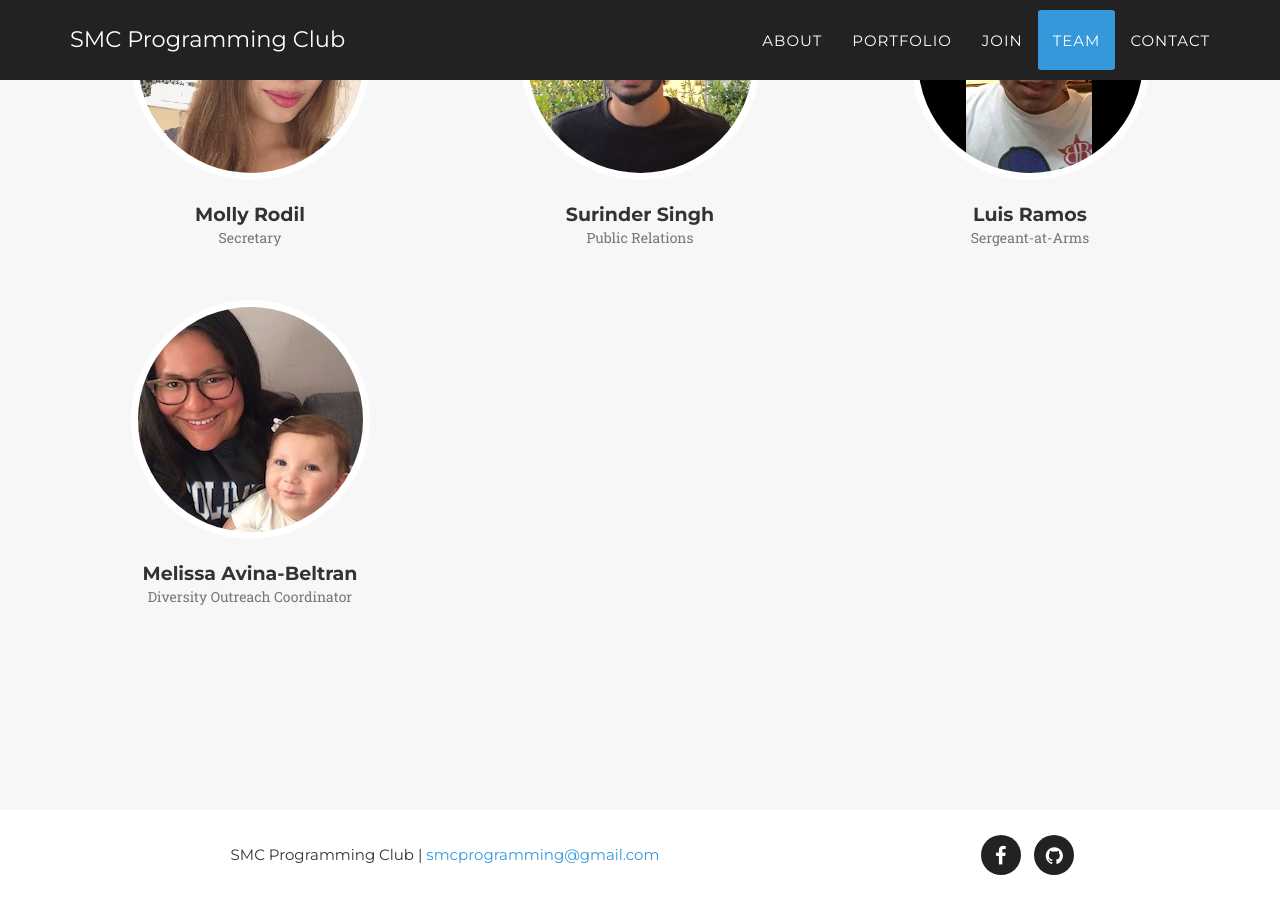
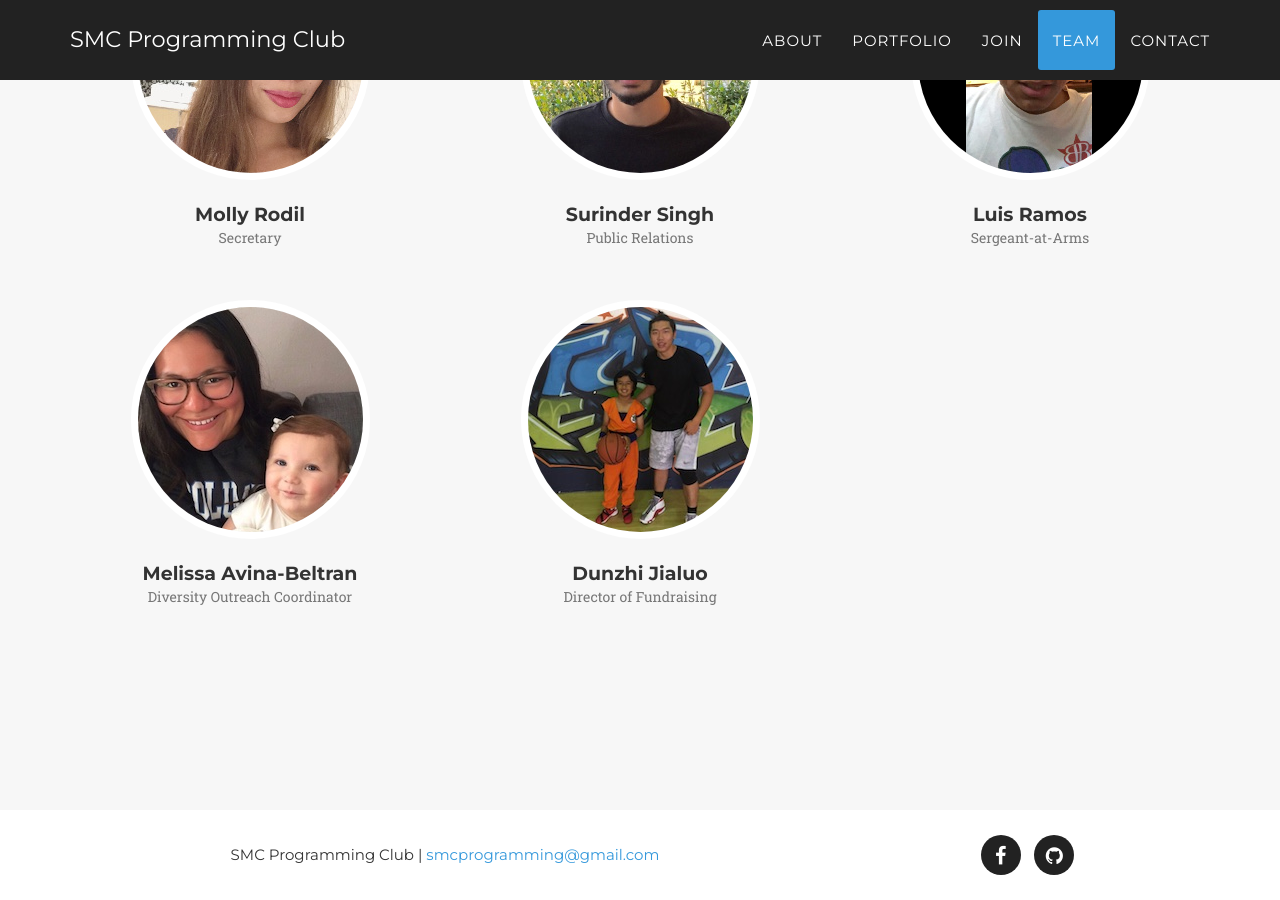
Before and after one commit to SMCProgrammingClub/website, a Jekyll site: the page built from index.html, in a window 1280 px wide and 900 px high, scrolled down 3451 px. Built offline with Jekyll 4.4.1, drawn with Linux system fonts in a browser that asks for light colours; some web fonts are replaced.

Commit message:
Add Dunzhi to team

```diff
--- a/_config.yml
+++ b/_config.yml
@@ -53,6 +53,11 @@ people:
   position: Diversity Outreach Coordinator
   social:
 
+- name: Dunzhi Jialuo
+  pic: dunzhi
+  position: Director of Fundraising
+  social:
+
 
 # Social networks usernames (many more available: google-plus, flickr, dribbble, pinterest, instagram, tumblr, linkedin, etc.)
 social:
```
Also changed, not shown: img/team/dunzhi.jpg (added).
